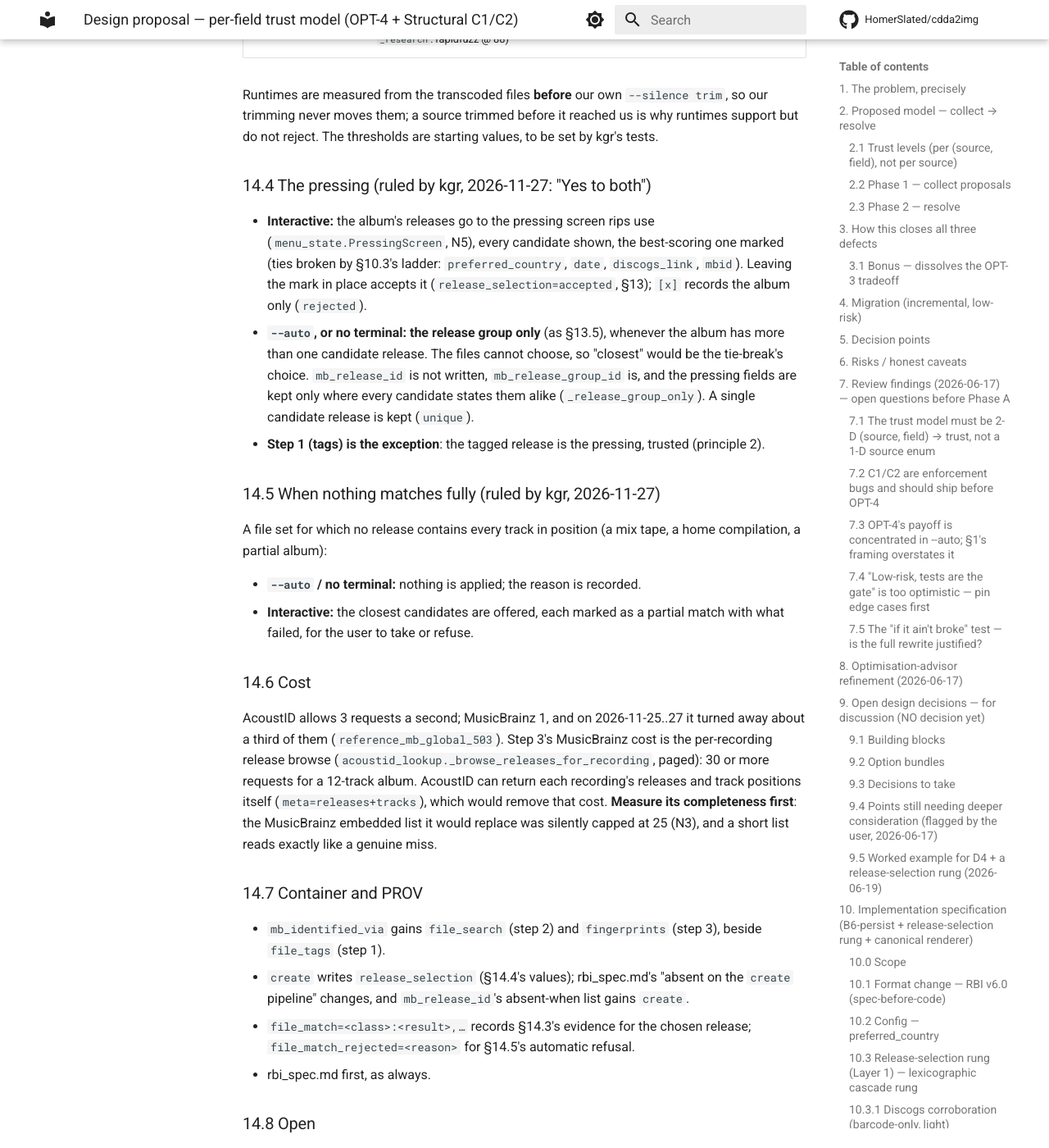
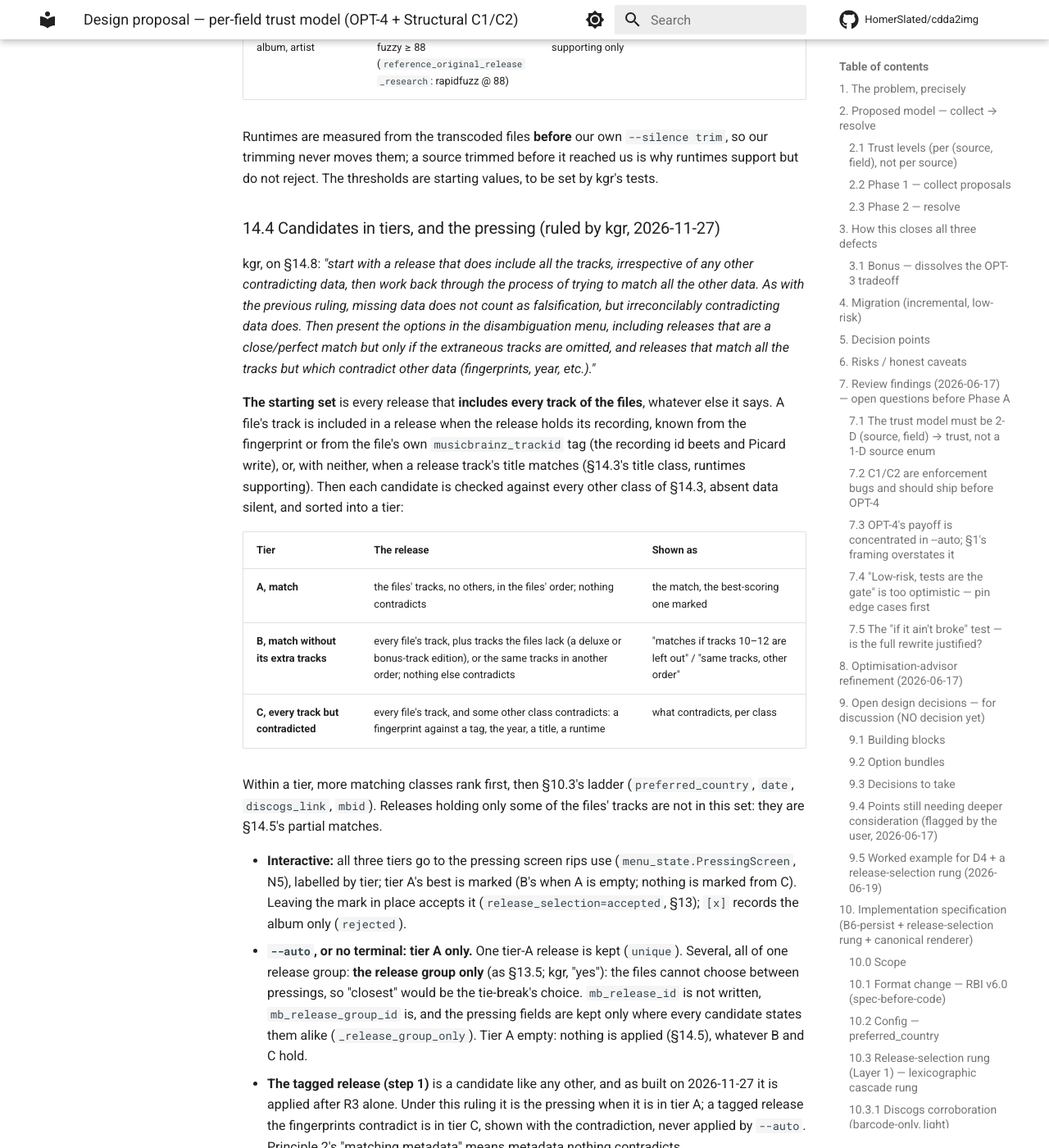
Before and after one commit to HomerSlated/cdda2img, an MkDocs documentation site: the page built from docs/reference/trust_model_design.md, in a window 1280 px wide and 1400 px high, scrolled down 39953 px. Shown: the whole window at 82% size. Built offline with MkDocs 1.6.1 and Material for MkDocs 9.7.7, drawn with Linux system fonts in a browser that asks for light colours; comment, search, counter and statistics services are not loaded; some of the changed text lies outside the part shown.

Commit message:
docs(design): §14.4 candidates in tiers (kgr's §14.8 ruling)
Start from every release that includes all the files' tracks, whatever
else it says (a track is included by its recording, from the fingerprint
or the file's musicbrainz_trackid tag, else by title), then check every
other class: missing data is silent, irreconcilable contradiction
falsifies. The pressing screen shows three tiers: A match; B match
without the release's extra tracks (or same tracks, other order); C every
track but contradicted (fingerprint against tag, year, ...). --auto takes
tier A only. The tagged release becomes a candidate like any other, the
pressing when it is in tier A. Releases holding only some tracks stay
§14.5's partial matches.

Co-Authored-By: Claude Opus 5.5 <noreply@anthropic.com>

```diff
--- a/docs/reference/trust_model_design.md
+++ b/docs/reference/trust_model_design.md
@@ -1491,9 +1491,10 @@ name one.
    holding the same recordings. The survivors' release group is the album, which then
    supplies album, artist and titles, and §14.3 scores the candidates as in step 2.
 
-Steps 2 and 3 combine where both apply: a step-2 candidate that the fingerprints
-contradict (a track's recording absent from that release, or at another position) is
-rejected.
+**The steps nominate; they do not decide (kgr, 2026-11-27, §14.8).** Every release any
+step finds is a candidate, and §14.4 sorts them all. Step 3's "at that track's position"
+and "the files' track count" are no longer filters: a release holding every track at
+other positions, or with tracks the files lack, is a candidate in tier B.
 
 ### 14.3 Scoring
 
@@ -1513,25 +1514,53 @@ Runtimes are measured from the transcoded files **before** our own `--silence tr
 our trimming never moves them; a source trimmed before it reached us is why runtimes
 support but do not reject. The thresholds are starting values, to be set by kgr's tests.
 
-### 14.4 The pressing (ruled by kgr, 2026-11-27: "Yes to both")
-
-- **Interactive:** the album's releases go to the pressing screen rips use
-  (`menu_state.PressingScreen`, N5), every candidate shown, the best-scoring one marked
-  (ties broken by §10.3's ladder: `preferred_country`, `date`, `discogs_link`, `mbid`).
-  Leaving the mark in place accepts it (`release_selection=accepted`, §13); `[x]`
-  records the album only (`rejected`).
-- **`--auto`, or no terminal: the release group only** (as §13.5), whenever the album has
-  more than one candidate release. The files cannot choose, so "closest" would be the
-  tie-break's choice. `mb_release_id` is not written, `mb_release_group_id` is, and the
-  pressing fields are kept only where every candidate states them alike
-  (`_release_group_only`). A single candidate release is kept (`unique`).
-- **Step 1 (tags) is the exception**: the tagged release is the pressing, trusted
-  (principle 2).
-
-### 14.5 When nothing matches fully (ruled by kgr, 2026-11-27)
-
-A file set for which no release contains every track in position (a mix tape, a home
-compilation, a partial album):
+### 14.4 Candidates in tiers, and the pressing (ruled by kgr, 2026-11-27)
+
+kgr, on §14.8: *"start with a release that does include all the tracks, irrespective of
+any other contradicting data, then work back through the process of trying to match all
+the other data. As with the previous ruling, missing data does not count as
+falsification, but irreconcilably contradicting data does. Then present the options in
+the disambiguation menu, including releases that are a close/perfect match but only if
+the extraneous tracks are omitted, and releases that match all the tracks but which
+contradict other data (fingerprints, year, etc.)."*
+
+**The starting set** is every release that **includes every track of the files**,
+whatever else it says. A file's track is included in a release when the release holds
+its recording, known from the fingerprint or from the file's own `musicbrainz_trackid`
+tag (the recording id beets and Picard write), or, with neither, when a release track's
+title matches (§14.3's title class, runtimes supporting). Then each candidate is checked
+against every other class of §14.3, absent data silent, and sorted into a tier:
+
+| Tier | The release | Shown as |
+|---|---|---|
+| **A, match** | the files' tracks, no others, in the files' order; nothing contradicts | the match, the best-scoring one marked |
+| **B, match without its extra tracks** | every file's track, plus tracks the files lack (a deluxe or bonus-track edition), or the same tracks in another order; nothing else contradicts | "matches if tracks 10–12 are left out" / "same tracks, other order" |
+| **C, every track but contradicted** | every file's track, and some other class contradicts: a fingerprint against a tag, the year, a title, a runtime | what contradicts, per class |
+
+Within a tier, more matching classes rank first, then §10.3's ladder (`preferred_country`,
+`date`, `discogs_link`, `mbid`). Releases holding only some of the files' tracks are not
+in this set: they are §14.5's partial matches.
+
+- **Interactive:** all three tiers go to the pressing screen rips use
+  (`menu_state.PressingScreen`, N5), labelled by tier; tier A's best is marked (B's when
+  A is empty; nothing is marked from C). Leaving the mark in place accepts it
+  (`release_selection=accepted`, §13); `[x]` records the album only (`rejected`).
+- **`--auto`, or no terminal: tier A only.** One tier-A release is kept (`unique`).
+  Several, all of one release group: **the release group only** (as §13.5; kgr, "yes"):
+  the files cannot choose between pressings, so "closest" would be the tie-break's
+  choice. `mb_release_id` is not written, `mb_release_group_id` is, and the pressing
+  fields are kept only where every candidate states them alike (`_release_group_only`).
+  Tier A empty: nothing is applied (§14.5), whatever B and C hold.
+- **The tagged release (step 1)** is a candidate like any other, and as built on
+  2026-11-27 it is applied after R3 alone. Under this ruling it is the pressing when it
+  is in tier A; a tagged release the fingerprints contradict is in tier C, shown with the
+  contradiction, never applied by `--auto`. Principle 2's "matching metadata" means
+  metadata nothing contradicts.
+
+### 14.5 When no release holds every track (ruled by kgr, 2026-11-27)
+
+A file set for which no release includes every track (a mix tape, a home compilation,
+a partial album, a file the services do not know):
 
 - **`--auto` / no terminal:** nothing is applied; the reason is recorded.
 - **Interactive:** the closest candidates are offered, each marked as a partial match
@@ -1553,15 +1582,19 @@ silently capped at 25 (N3), and a short list reads exactly like a genuine miss.
   `file_tags` (step 1).
 - `create` writes `release_selection` (§14.4's values); rbi_spec.md's "absent on the
   `create` pipeline" changes, and `mb_release_id`'s absent-when list gains `create`.
-- `file_match=<class>:<result>,…` records §14.3's evidence for the chosen release;
+- `file_match=<class>:<result>,…` records §14.3's evidence for the chosen release, and
+  `file_match_tier=A|B|C` its tier (§14.4);
   `file_match_rejected=<reason>` for §14.5's automatic refusal.
 - rbi_spec.md first, as always.
 
 ### 14.8 Open
 
-- **The double check failing.** Tags name a release and the fingerprints contradict it
-  (a track's recording absent from it). Proposed: reject the tagged release and fall to
-  step 3, recording both. Not yet ruled.
+- **The double check failing: RULED 2026-11-27**, see §14.4 (start from every release
+  holding all the tracks; contradicted ones are shown as tier C, never taken by
+  `--auto`).
+- **What "irreconcilable" means per class**, beyond §14.3's table: a year earlier than the
+  recordings, or a runtime off by more than trimming could explain, against one that is
+  merely imprecise. Set by kgr's tests.
 - **Discogs.** `create` asks no Discogs lookup (`lookup_status_discogs=disabled`); the
   menu's `[d]` master screen is the only route, and its pick is not yet recorded in PROV
   (`create` passes the menu no provenance).
@@ -1569,6 +1602,8 @@ silently capped at 25 (N3), and a short list reads exactly like a genuine miss.
 ### 14.9 Build sequence
 
 1. rbi_spec.md: §14.7's keys.
+   Then: read `musicbrainz_trackid` beside `musicbrainz_albumid` (§14.4's inclusion
+   test), and move step 1 onto the tiers.
 2. Pass `create`'s provenance and candidates to the menu (the pressing screen, the
    Discogs pick's PROV), with `release_selection` recorded.
 3. Step 2: search, fetch, score (§14.3), pressing (§14.4), refusal (§14.5).
```
